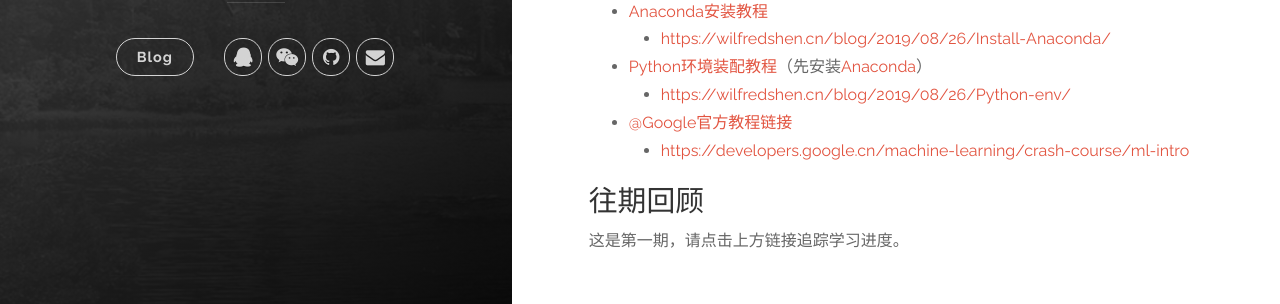
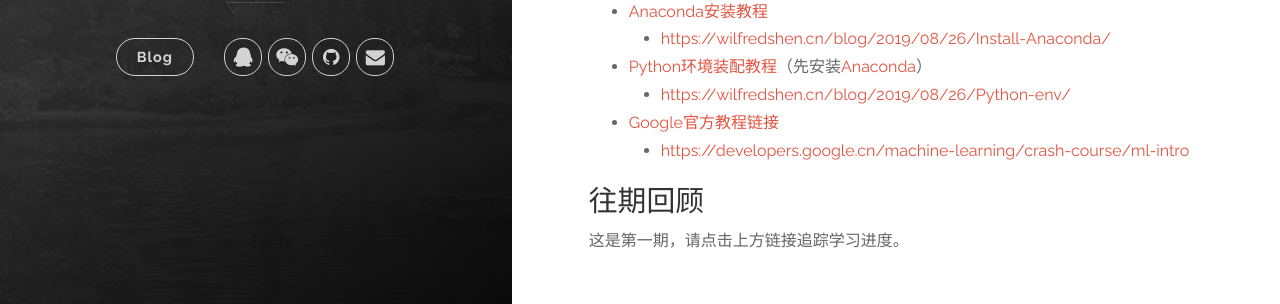
Before and after one commit to WilfredShen/WilfredShen.github.io, a Jekyll site: the page built from _posts/2019-08-28-Machine-Learning-P1.md, in a window 1280 px wide and 900 px high, scrolled down 1876 px. Shown: the part 539-843 px from the top of the window. Built offline with Jekyll 4.4.1, drawn with Linux system fonts in a browser that asks for light colours; formulas are drawn with MathJax 3.

```diff
--- a/_posts/2019-08-28-Machine-Learning-P1.md
+++ b/_posts/2019-08-28-Machine-Learning-P1.md
@@ -79,7 +79,7 @@ excerpt: Why not have a try?
     - [https://wilfredshen.cn/blog/2019/08/26/Install-Anaconda/](https://wilfredshen.cn/blog/2019/08/26/Install-Anaconda/)
 - [Python环境装配教程](https://wilfredshen.cn/blog/2019/08/26/Python-env/)（先安装[Anaconda](https://wilfredshen.cn/blog/2019/08/26/Install-Anaconda/)）
     - [https://wilfredshen.cn/blog/2019/08/26/Python-env/](https://wilfredshen.cn/blog/2019/08/26/Python-env/)
-- [@Google官方教程链接](https://developers.google.cn/machine-learning/crash-course/ml-intro)
+- [Google官方教程链接](https://developers.google.cn/machine-learning/crash-course/ml-intro)
     - [https://developers.google.cn/machine-learning/crash-course/ml-intro](https://developers.google.cn/machine-learning/crash-course/ml-intro)
 
 ### 往期回顾
```
